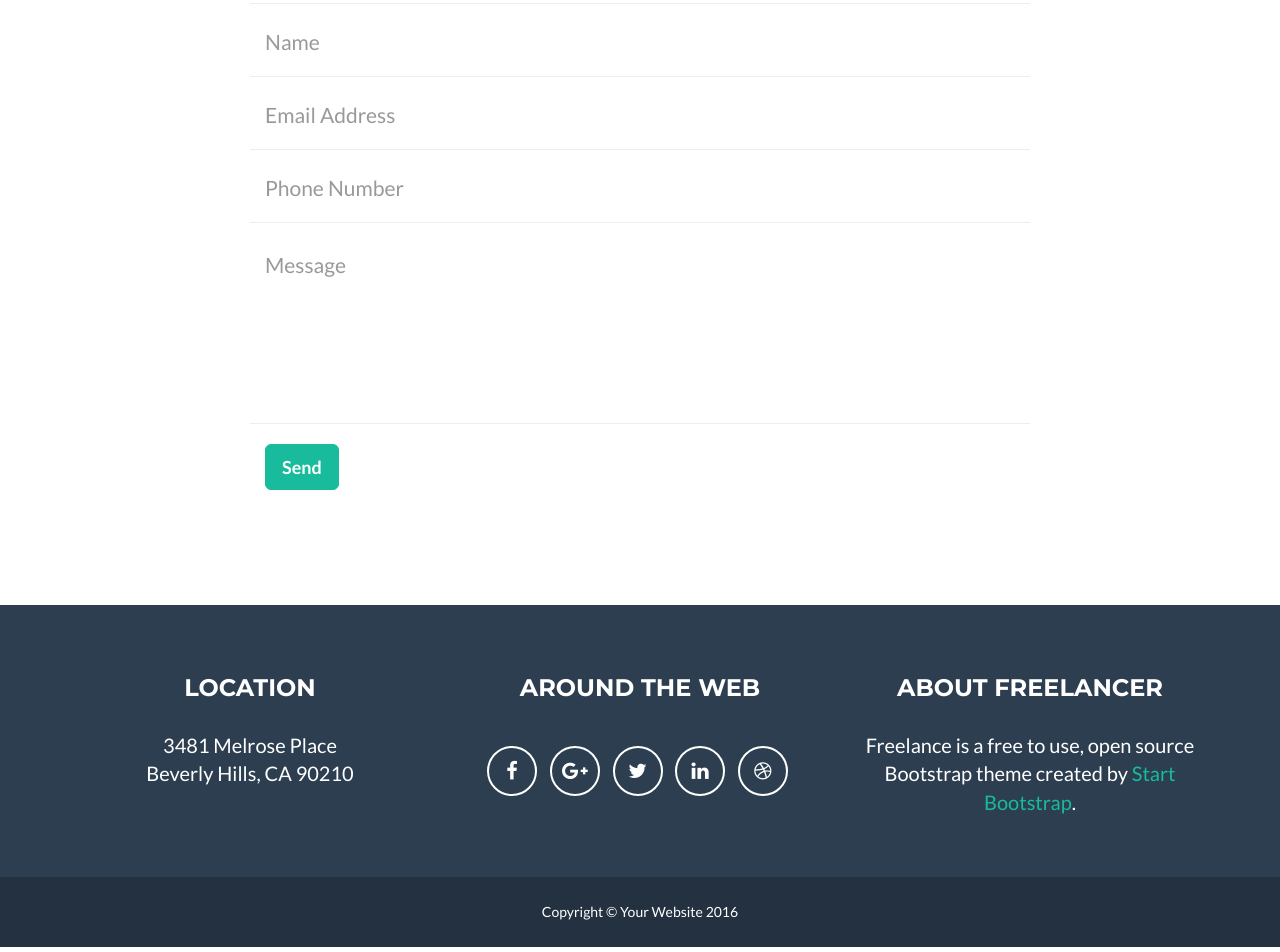
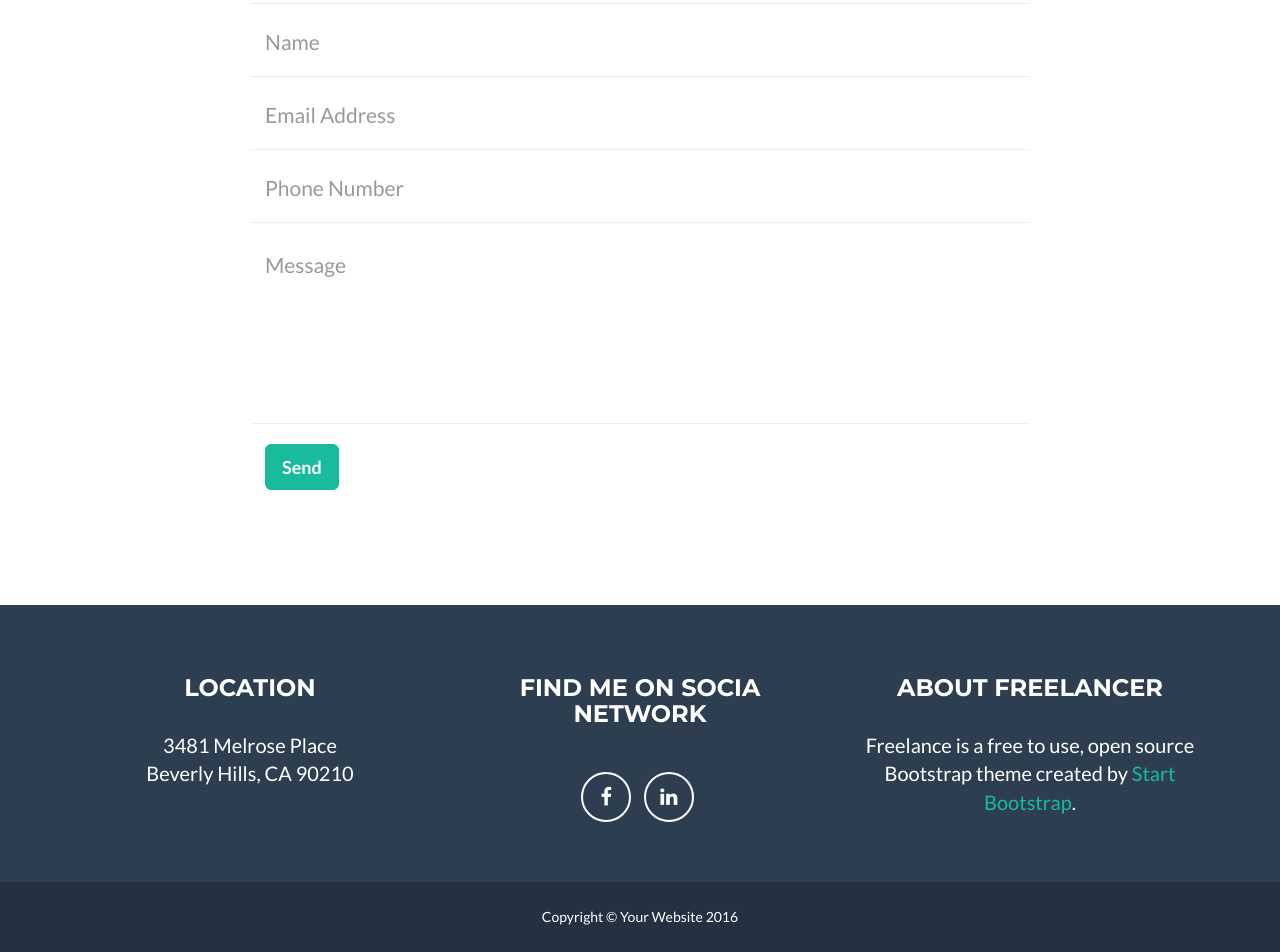
Before and after one commit to johnpoon/johnpoon.github.io, a website: page index.html in a window 1280 px wide. Shown: the part 2293-3245 px from the top of the page. Drawn offline with nearby package versions, Linux system fonts and the light colour scheme.

Commit message:
update social

```diff
--- a/index.html
+++ b/index.html
@@ -242,23 +242,16 @@
                             <br>Beverly Hills, CA 90210</p>
                     </div>
                     <div class="footer-col col-md-4">
-                        <h3>Around the Web</h3>
+                        <h3>Find me on Socia Network</h3>
                         <ul class="list-inline">
                             <li>
-                                <a href="#" class="btn-social btn-outline"><span class="sr-only">Facebook</span><i class="fa fa-fw fa-facebook"></i></a>
+                                <a href="http://www.facebook.com/johnpoontf" class="btn-social btn-outline"><span class="sr-only">Facebook</span><i class="fa fa-fw fa-facebook"></i></a>
                             </li>
+
                             <li>
-                                <a href="#" class="btn-social btn-outline"><span class="sr-only">Google Plus</span><i class="fa fa-fw fa-google-plus"></i></a>
+                                <a href="http://www.linkedin.com/johnpoontf" class="btn-social btn-outline"><span class="sr-only">Linked In</span><i class="fa fa-fw fa-linkedin"></i></a>
                             </li>
-                            <li>
-                                <a href="#" class="btn-social btn-outline"><span class="sr-only">Twitter</span><i class="fa fa-fw fa-twitter"></i></a>
-                            </li>
-                            <li>
-                                <a href="#" class="btn-social btn-outline"><span class="sr-only">Linked In</span><i class="fa fa-fw fa-linkedin"></i></a>
-                            </li>
-                            <li>
-                                <a href="#" class="btn-social btn-outline"><span class="sr-only">Dribble</span><i class="fa fa-fw fa-dribbble"></i></a>
-                            </li>
+
                         </ul>
                     </div>
                     <div class="footer-col col-md-4">
```
